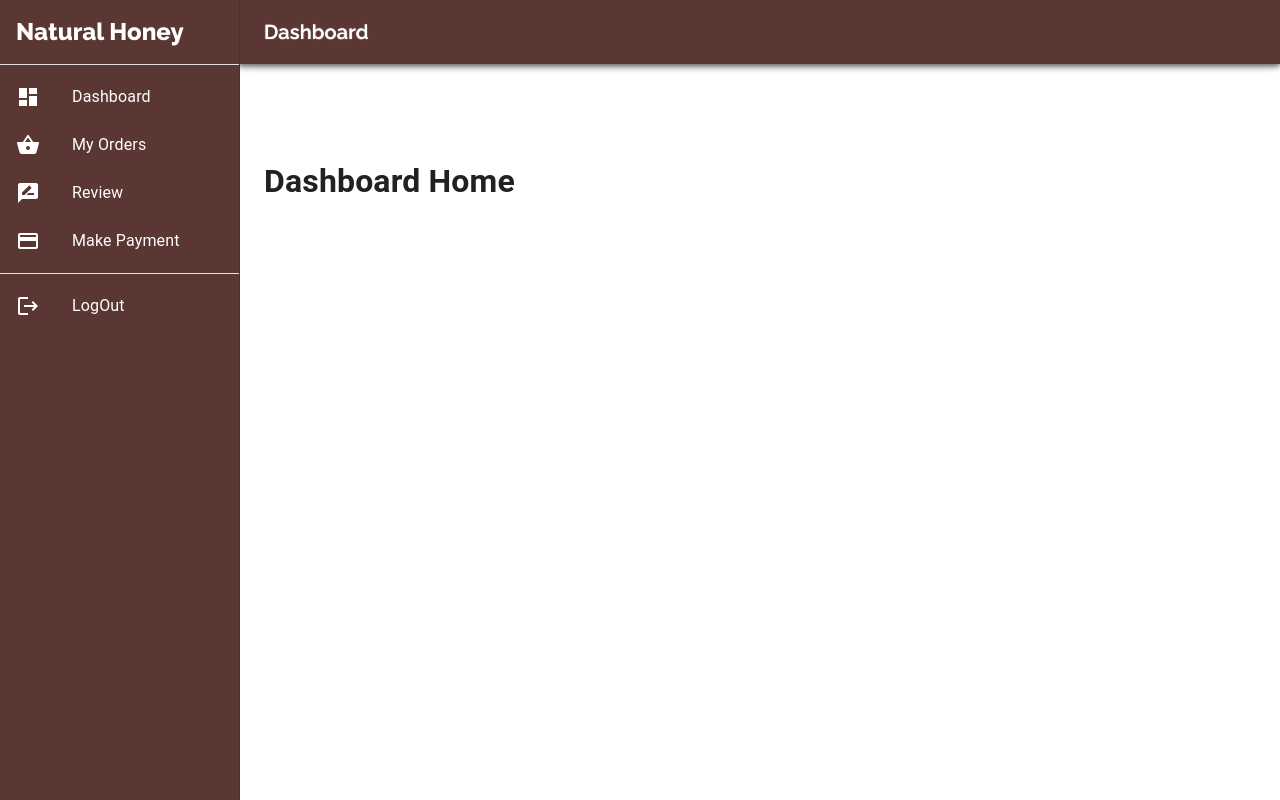
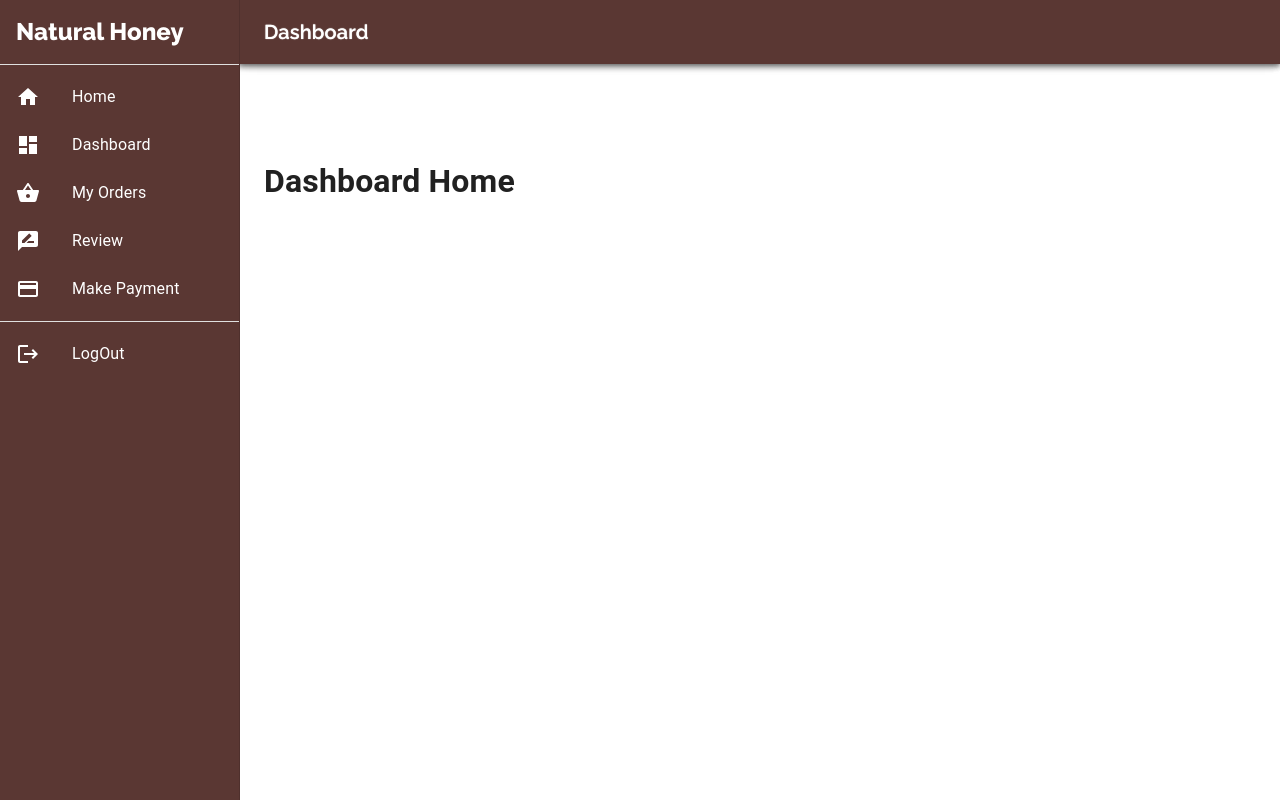
Before and after one commit to hamunna/natural-honey, a React (Create React App) app: page /dashboard in a window 1280 px wide. Built offline with nearby package versions, Linux system fonts and the light colour scheme; no server answers; sample sign-in values are in the browser's storage.

Commit message:
AdminRoute Reload Problem Solved.

```diff
--- a/src/Pages/AdminPanel/Admin/ManageAllOrders/ManageAllOrders.js
+++ b/src/Pages/AdminPanel/Admin/ManageAllOrders/ManageAllOrders.js
@@ -8,10 +8,12 @@ import TableHead from '@mui/material/TableHead';
 import TableRow from '@mui/material/TableRow';
 import Paper from '@mui/material/Paper';
 import { Box } from '@mui/system';
-import { Alert, Button, Typography } from '@mui/material';
+import { Alert, Button, CircularProgress, Typography } from '@mui/material';
 import useAuth from '../../../../hooks/useAuth';
 import AssignmentTurnedInIcon from '@mui/icons-material/AssignmentTurnedIn';
 import DeleteIcon from '@mui/icons-material/Delete';
+import { useHistory } from 'react-router';
+import LoadingBee from '../../../../Shared/LoadingBee/LoadingBee';
 
 const StyledTableCell = styled(TableCell)(({ theme }) => ({
 	[`&.${tableCellClasses.head}`]: {
@@ -35,28 +37,24 @@ const StyledTableRow = styled(TableRow)(({ theme }) => ({
 
 export default function MangeAllOrders() {
 	const { user, isLoading, setIsLoading } = useAuth();
-
 	const [orders, setOrders] = React.useState([]);
-	// const [orderComplete, setOrderComplete] = React.useState({});
+	const history = useHistory();
 
 	// Getting Data by Query
 	React.useEffect(() => {
 		fetch('http://localhost:5000/allOrders/list?list=listed')
 			.then(res => res.json())
 			.then(data => setOrders(data))
-			.finally(() => setIsLoading(false));
 	}, []);
 
 	// Update Order to Complete
 	const handleOrderComplete = id => {
-		// const status = 'Complete';
 
 		const update = window.confirm('Are you sure?');
 
 		if (update) {
 
 			const url = `http://localhost:5000/allOrders/${id}`;
-			console.log(url)
 			fetch(url, {
 				method: 'PUT',
 				headers: {
@@ -67,12 +65,10 @@ export default function MangeAllOrders() {
 				.then(res => res.json())
 				.then(data => {
 					console.log(data)
-					// setEmail('');
 					setOrders(orders);
 					alert('Updated Successfully!');
-					// const remainingPending = orders.filter(order => order._id !== id)
-					// setOrderComplete(remainingPending);
 				});
+			window.location.reload();
 		}
 
 	}
@@ -100,6 +96,8 @@ export default function MangeAllOrders() {
 	}
 
 	let sl = 1;
+
+	// if (isLoading) { return <LoadingBee /> }
 
 	return (
 		<Box>
@@ -140,14 +138,14 @@ export default function MangeAllOrders() {
 									<DeleteIcon
 										variant="contained"
 										color="error"
-										sx={{cursor: 'pointer'}}
+										sx={{ cursor: 'pointer' }}
 										onClick={() => handleDeleteOrder(order._id)}
 									/>
 
 									<AssignmentTurnedInIcon
 										variant="contained"
 										color="success"
-										sx={{cursor: 'pointer'}}
+										sx={{ cursor: 'pointer' }}
 										onClick={() => handleOrderComplete(order._id)}
 									/>
 								</StyledTableCell>
--- a/src/Pages/AdminPanel/Dashboard/Dashboard.js
+++ b/src/Pages/AdminPanel/Dashboard/Dashboard.js
@@ -96,6 +96,17 @@ export default function Dashboard() {
 
 					<Box>
 						<List>
+							<NavLink style={navLinkStyle} to="/">
+								<ListItem button>
+
+									<ListItemIcon sx={iconStyle}>
+										<HomeIcon />
+									</ListItemIcon>
+
+									<ListItemText>Home</ListItemText>
+								</ListItem>
+							</NavLink>
+							{/* </List> */}
 							<NavLink style={navLinkStyle} to={`${url}`}>
 								<ListItem button>
 
@@ -166,7 +177,7 @@ export default function Dashboard() {
 								{/* </List> */}
 
 								<Divider sx={{ backgroundColor: 'white' }} />
-							<Divider  />
+								<Divider />
 							</Box>}
 
 							{/* <List> */}
@@ -212,7 +223,7 @@ export default function Dashboard() {
 						</List>
 
 						{user?.email &&
-							<Box sx={{mt: 'auto'}}>
+							<Box sx={{ mt: 'auto' }}>
 								<Divider sx={{ backgroundColor: 'white' }} />
 
 								<List sx={{ display: 'block', mt: 'auto' }}>
--- a/src/Pages/AdminPanel/NormalUser/MyOrders/MyOrders.js
+++ b/src/Pages/AdminPanel/NormalUser/MyOrders/MyOrders.js
@@ -8,9 +8,10 @@ import TableHead from '@mui/material/TableHead';
 import TableRow from '@mui/material/TableRow';
 import Paper from '@mui/material/Paper';
 import { Box } from '@mui/system';
-import { Button, Typography } from '@mui/material';
+import { Button, CircularProgress, Typography } from '@mui/material';
 import useAuth from '../../../../hooks/useAuth';
 import DeleteIcon from '@mui/icons-material/Delete';
+import LoadingBee from '../../../../Shared/LoadingBee/LoadingBee';
 
 
 //=================================================================
@@ -49,7 +50,6 @@ export default function MyOrders() {
 		fetch(url)
 			.then(res => res.json())
 			.then(data => setOrders(data))
-			.finally(() => setIsLoading(false));
 	}, []);
 
 	// Deleting Data
@@ -75,6 +75,8 @@ export default function MyOrders() {
 	}
 
 	let sl = 1;
+
+	// if (isLoading) { return <LoadingBee /> }
 
 	return (
 		<Box>
--- a/src/Private/AdminRoute.js
+++ b/src/Private/AdminRoute.js
@@ -2,12 +2,15 @@ import { CircularProgress } from '@mui/material';
 import React from 'react';
 import { Redirect, Route } from 'react-router';
 import useAuth from '../hooks/useAuth';
+import LoadingBee from '../Shared/LoadingBee/LoadingBee';
 
 const AdminRoute = ({ children, ...rest }) => {
 
 	const { user, admin, isLoading } = useAuth();
 
-if(isLoading) {return <CircularProgress />}
+	if (isLoading) { return <LoadingBee /> }
+	if (!admin) { return <LoadingBee /> }
+
 	return (
 		<Route
 			{...rest}
--- a/src/Private/PrivateRoute.js
+++ b/src/Private/PrivateRoute.js
@@ -2,12 +2,14 @@ import { CircularProgress } from '@mui/material';
 import React from 'react';
 import { Redirect, Route } from 'react-router';
 import useAuth from '../hooks/useAuth';
+import LoadingBee from '../Shared/LoadingBee/LoadingBee';
 
 const PrivateRoute = ({ children, ...rest }) => {
 
 	const { user, isLoading } = useAuth();
 
-if(isLoading) {return <CircularProgress />}
+	if (isLoading) { return <LoadingBee /> }
+
 	return (
 		<Route
 			{...rest}
@@ -17,7 +19,7 @@ if(isLoading) {return <CircularProgress />}
 				) : (
 					<Redirect
 						to={{
-							pathname: "/signup",
+							pathname: "/login",
 							state: { from: location }
 						}}
 					/>
--- /dev/null
+++ b/src/Shared/LoadingBee/LoadingBee.js
@@ -0,0 +1,14 @@
+import React from 'react';
+import bee1 from '../../images/bee-1.gif';
+
+const LoadingBee = () => {
+	return (
+		<div style={{margin: '100px auto', textAlign: 'center'}}>
+			<img src={bee1} alt="" />
+			{/* <img src={bee1} alt="" />
+			<img src={bee1} alt="" /> */}
+		</div>
+	);
+};
+
+export default LoadingBee;
```
Lines whose indentation alone changed are shown as unchanged.
